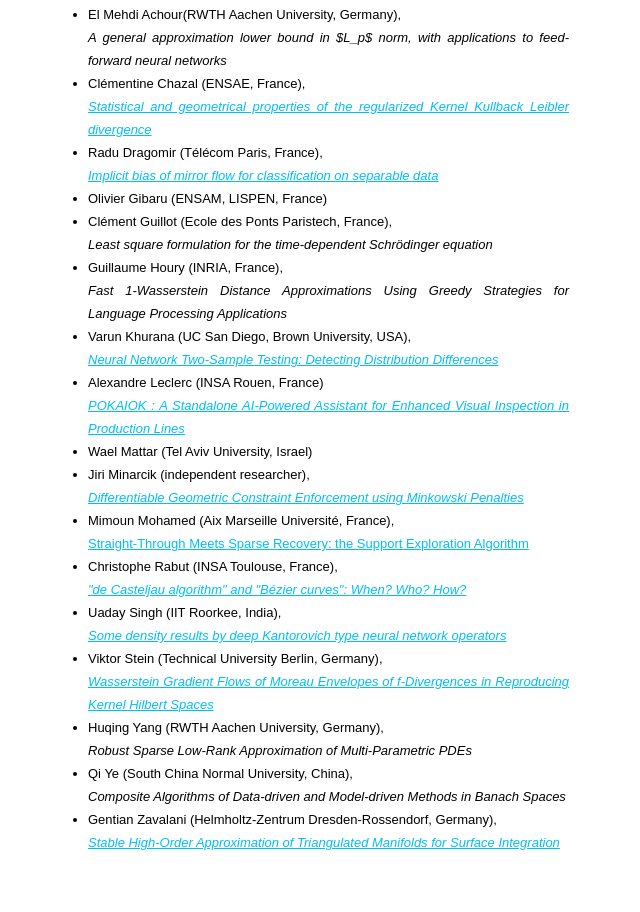
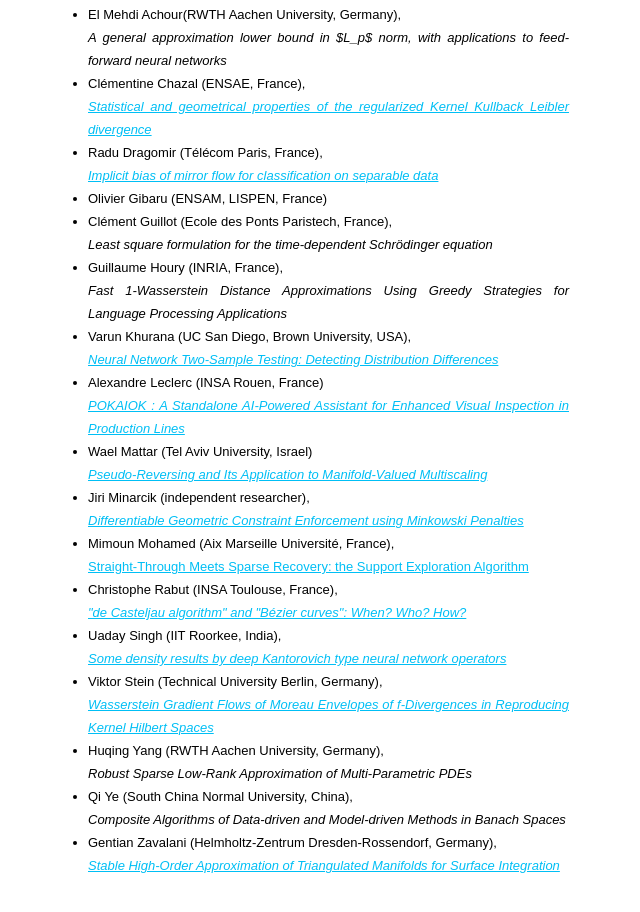
Before and after one commit to jdigne/sigma2024, a plain HTML site: page program.html in a window 1280 px wide. Shown: the part 3271-4183 px from the top of the page, without its empty margins (171-811 px from the left). Drawn offline with Linux system fonts and the light colour scheme.

Commit message:
program update

```diff
--- a/program.html
+++ b/program.html
@@ -148,7 +148,7 @@
 				<li>Guillaume Houry (INRIA, France),<br/> <i>Fast 1-Wasserstein Distance Approximations Using Greedy Strategies for Language Processing Applications</i></li>
 				<li>Varun Khurana (UC San Diego, Brown University, USA),<br/> <a href="posters/Khurana.pdf"><i>Neural Network Two-Sample Testing:  Detecting Distribution Differences</i></a></li>
 				<li>Alexandre Leclerc (INSA Rouen, France)<br/> <a href="posters/Leclerc.pdf"><i>POKAIOK : A Standalone AI-Powered Assistant for Enhanced Visual Inspection in Production Lines</i></a></li>
-				<li>Wael Mattar (Tel Aviv University, Israel)</li>
+				<li>Wael Mattar (Tel Aviv University, Israel)<br/><a href="posters/Mattar.pdf"><i>Pseudo-Reversing and Its Application to Manifold-Valued Multiscaling</i></a></li>
 				<li>Jiri Minarcik (independent researcher),<br/><a href="posters/Minarcik.pdf"><i>Differentiable Geometric Constraint Enforcement using Minkowski Penalties</i></a></li>
 				<li>Mimoun Mohamed (Aix Marseille Université, France),<br/><a href="posters/Mohamed.pdf"<i>Straight-Through Meets Sparse Recovery: the Support Exploration Algorithm </i></a></li>
 				<li>Christophe Rabut (INSA Toulouse, France), <br/><a href="posters/Rabut.pdf"><i>"de Casteljau algorithm" and "Bézier curves": When? Who? How? </i></a> </li>
```
Also changed, not shown: 1 other file.
